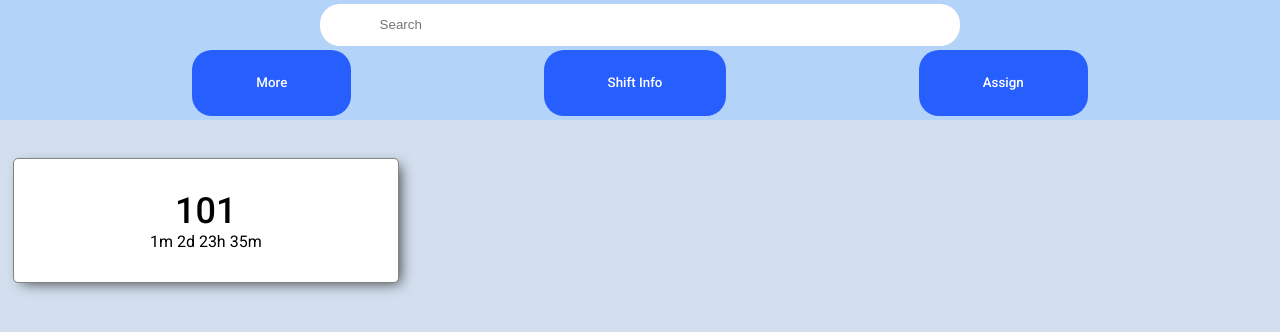
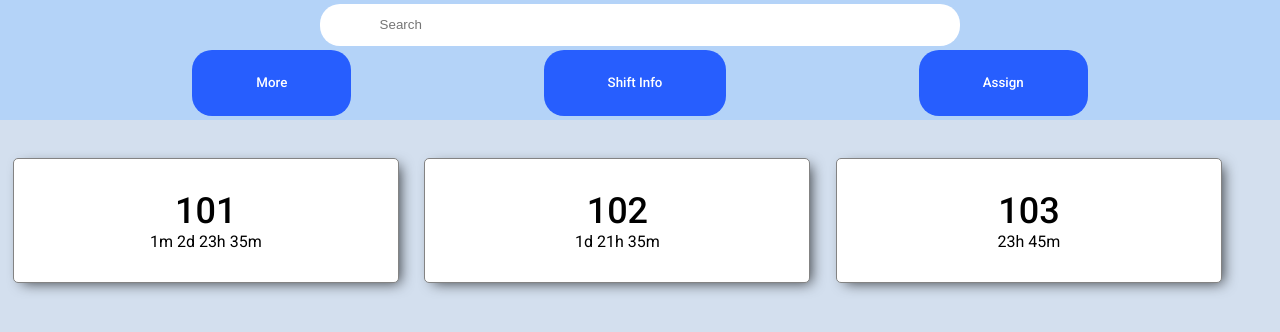
Before and after one commit to matt-teran/vehicle-manager, a React (Create React App) app: page / in a window 1280 px wide. Shown: the top 332 px of the page. Built offline with nearby package versions, Linux system fonts and the light colour scheme.

Commit message:
Added search functionality

```diff
--- a/src/components/Car/Car.js
+++ b/src/components/Car/Car.js
@@ -34,7 +34,7 @@ const car = (props) => {
     return finalTime;
   };
   return (
-    <div className={classes.Car}>
+    <div className={classes.Car} style={props.display ? {display: 'flex'} : {display: 'none'}}>
       <p className={classes.Ticket}>{props.ticket}</p>
       <p className={classes.Time}>{timeSince(props.time)}</p>
     </div>
--- a/src/components/Cars/Cars.js
+++ b/src/components/Cars/Cars.js
@@ -7,7 +7,15 @@ import classes from './Cars.module.css';
 const cars = (props) => {
     let loggedCars = [];
     for (let car in props.cars){
-        loggedCars.push(<Car key={car} ticket={car} time={props.cars[car].time}/>);
+        loggedCars.push(<Car
+            key={car}
+            display={props.cars[car].display}
+            ticket={car}
+            phone={props.cars[car].phone}
+            plate={props.cars[car].plate}
+            make={props.cars[car].make}
+            color={props.cars[car].color}
+            time={props.cars[car].time}/>);
     }
     return (
         <div className={classes.Cars}>
--- a/src/components/Toolbar/Toolbar.js
+++ b/src/components/Toolbar/Toolbar.js
@@ -19,7 +19,7 @@ const toolbar = (props) => (
         </Modal>
 
         <div className={classes.Toolbar}>
-            <Search />
+            <Search changed={props.search}/>
             <div className={classes.Buttons}>
                 <Button text='More'/>
                 <Button text='Shift Info'/>
--- a/src/components/UI/Search/Search.js
+++ b/src/components/UI/Search/Search.js
@@ -1,9 +1,13 @@
 import React from 'react';
 import classes from './Search.module.css';
 
-const search = () => (
+const search = (props) => (
     <div className={classes.SearchContainer}>
-        <input className={classes.Search} type='text' placeholder="Search"/>
+        <input
+            className={classes.Search}
+            type='text'
+            placeholder="Search"
+            onChange={props.changed}/>
     </div>
 )
 
--- a/src/containers/VehicleManager/VehicleManager.js
+++ b/src/containers/VehicleManager/VehicleManager.js
@@ -9,36 +9,72 @@ class VehicleManager extends Component{
     state = {
         cars: {
             101: {
+                display: true,
                 ticket: '101',
                 phone: '8675309',
                 plate: '123ABCD',
+                make: 'honda',
+                color: 'white',
+                time: new Date("Aug 13, 2020 00:40:20")
+            },
+            102: {
+                display: true,
+                ticket: '102',
+                phone: '4132456',
+                plate: '123ABCD',
                 make: 'kia',
                 color: 'red',
-                time: new Date("Aug 13, 2020 00:40:20")
-
+                time: new Date("Sep 13, 2020 02:40:20")
+            },
+            103: {
+                display: true,
+                ticket: '103',
+                phone: '5373608',
+                plate: '123ABCD',
+                make: 'toyota',
+                color: 'black',
+                time: new Date("Sep 14, 2020 00:30:20")
             }
         },
-        newCar: {},
+        newCar: {display: true},
         assigning: false
     }
     assignHandler = () => {
-        this.setState({newCar: {}, assigning: !this.state.assigning});
+        this.setState({newCar: {display: true}, assigning: !this.state.assigning});
     }
     addCarHandler = (event) => {
         event.preventDefault();
-        this.assignHandler();
         let updatedNewCar = {...this.state.newCar};
         updatedNewCar.time = new Date();
         let updatedCars = {...this.state.cars};
         updatedCars[this.state.newCar.ticket] = updatedNewCar;
 
-        this.setState({cars: updatedCars, newCar: {}})
+        this.assignHandler();
+        this.setState({cars: updatedCars})
 
     }
     inputChangedHandler = (event) => {
         let updatedNewCar = {...this.state.newCar};
         updatedNewCar[event.target.id] = event.target.value;
         this.setState({newCar: updatedNewCar});
+    }
+    searchHandler = (event) => {
+
+        let updatedCars = {...this.state.cars}
+        for (let car in updatedCars){
+            if (updatedCars[car].ticket.indexOf(event.target.value) !== -1){
+                updatedCars[car].display = true;
+            } else if (updatedCars[car].phone.indexOf(event.target.value) !== -1){
+                updatedCars[car].display = true;
+            } else if (updatedCars[car].plate.indexOf(event.target.value) !== -1){
+                updatedCars[car].display = true;
+            } else if (updatedCars[car].make.indexOf(event.target.value) !== -1){
+                updatedCars[car].display = true;
+            } else if (updatedCars[car].color.indexOf(event.target.value) !== -1){
+                updatedCars[car].display = true;
+            } else { updatedCars[car].display = false}
+        }
+        this.setState({cars: updatedCars});
     }
     render(){
         return (
@@ -47,7 +83,8 @@ class VehicleManager extends Component{
                     clicked={this.assignHandler}
                     showModal={this.state.assigning}
                     addCar={this.addCarHandler}
-                    changed={(event) => this.inputChangedHandler(event)}/>
+                    changed={(event) => this.inputChangedHandler(event)}
+                    search={(event) => this.searchHandler(event)}/>
                 <Cars
                     cars={this.state.cars}/>
             </Aux>
```
